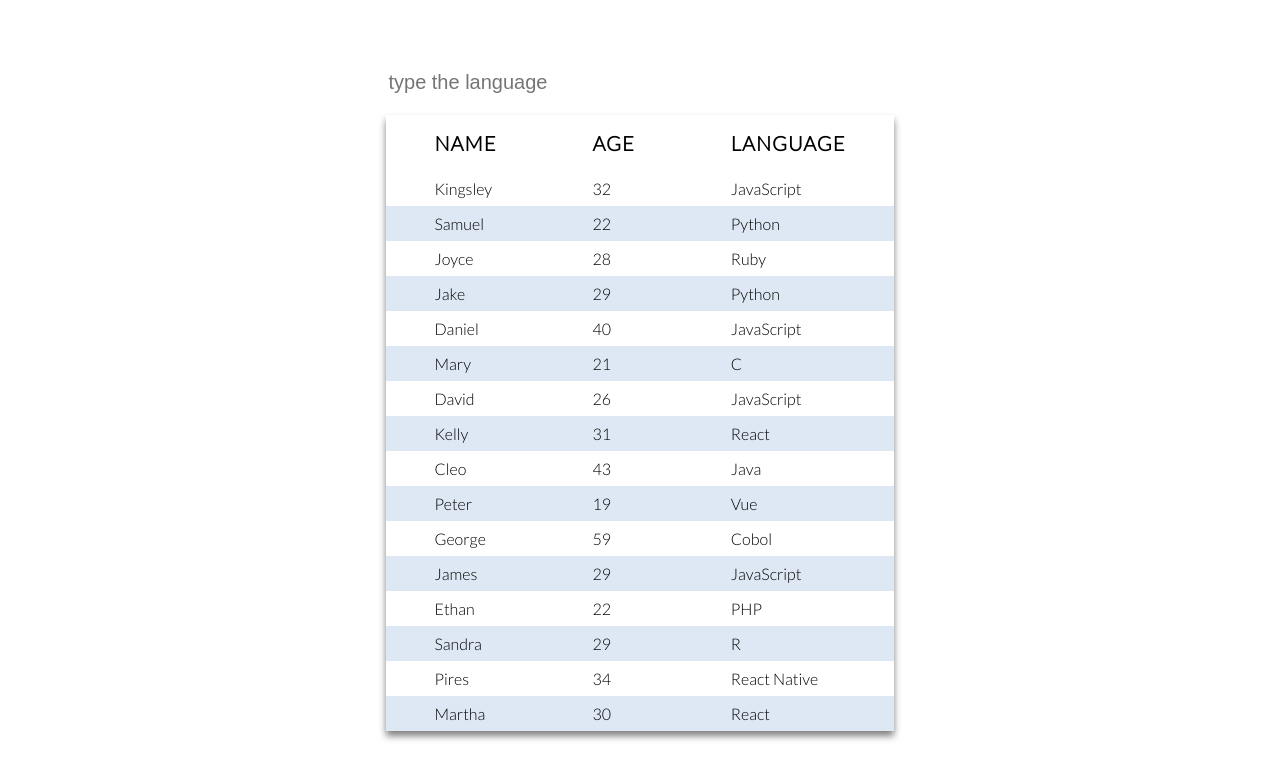
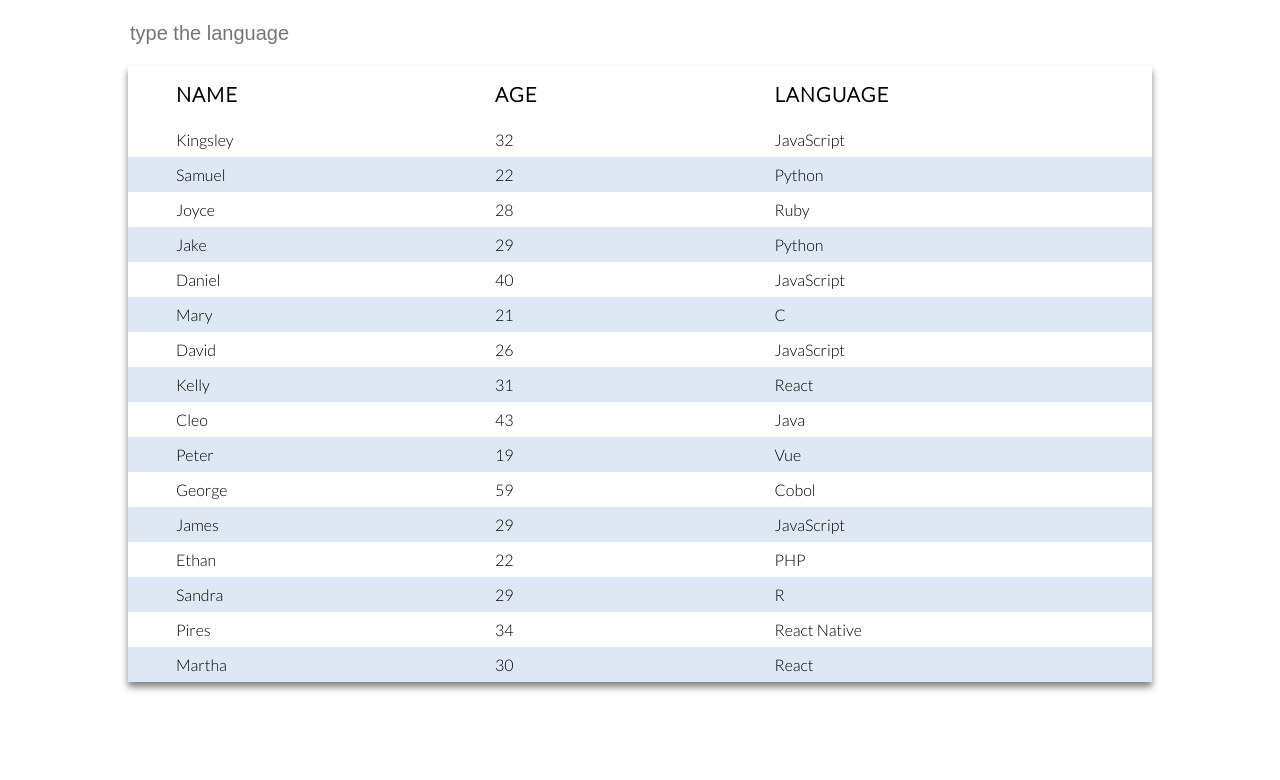
Before and after one commit to matheus4lves/fcc-responsive-filterable-table, a plain HTML site: page app/index.html in a window 1280 px wide. Drawn offline with Linux system fonts and the light colour scheme; a script that the page names is missing.

Commit message:
Finish styling the app

```diff
--- /dev/null
+++ b/app/assets/styles/modules/_app.css
@@ -0,0 +1,6 @@
+.app {
+  inline-size: 80vw;
+  block-size: 100vh;
+  margin-block: 1.25rem;
+  margin-inline: 0;
+}
--- a/app/assets/styles/styles.css
+++ b/app/assets/styles/styles.css
@@ -2,3 +2,4 @@
 @import "base/_global.css";
 @import "modules/_search-input.css";
 @import "modules/_table.css";
+@import "modules/_app.css";
```
